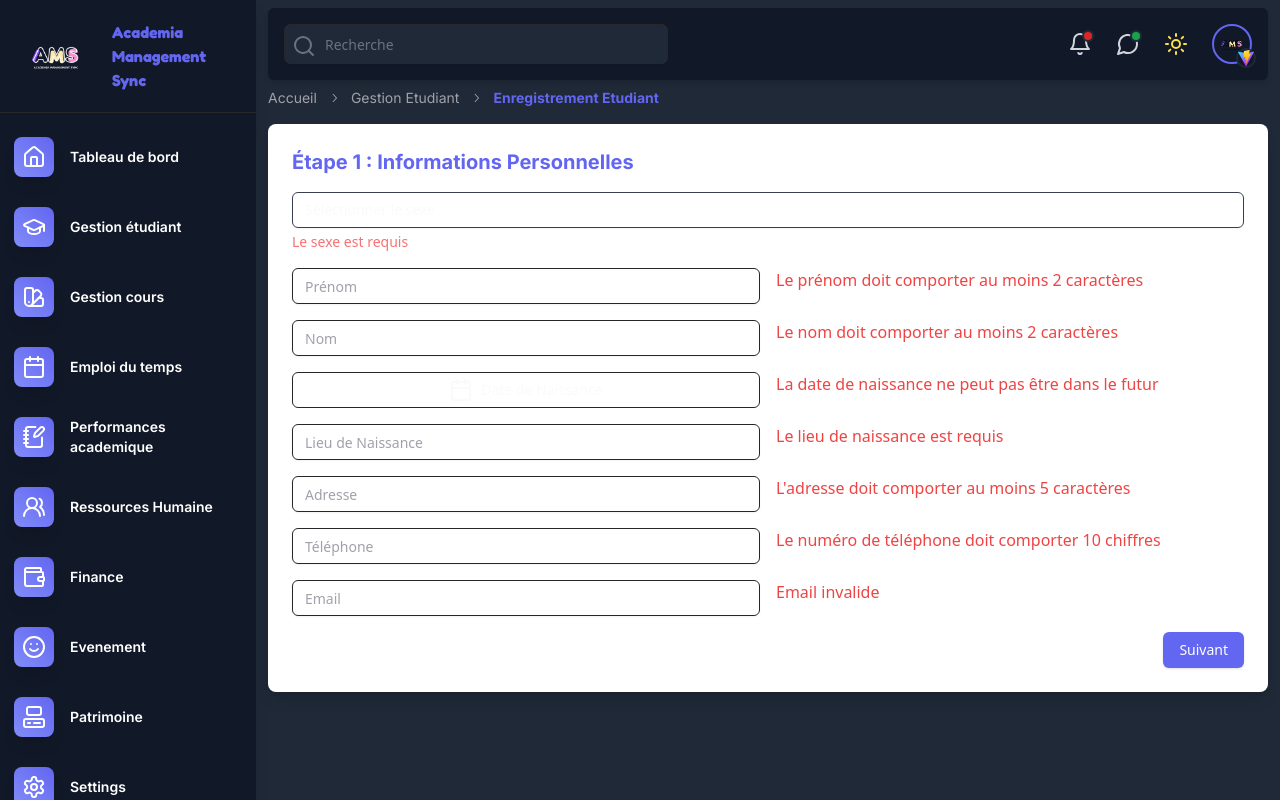
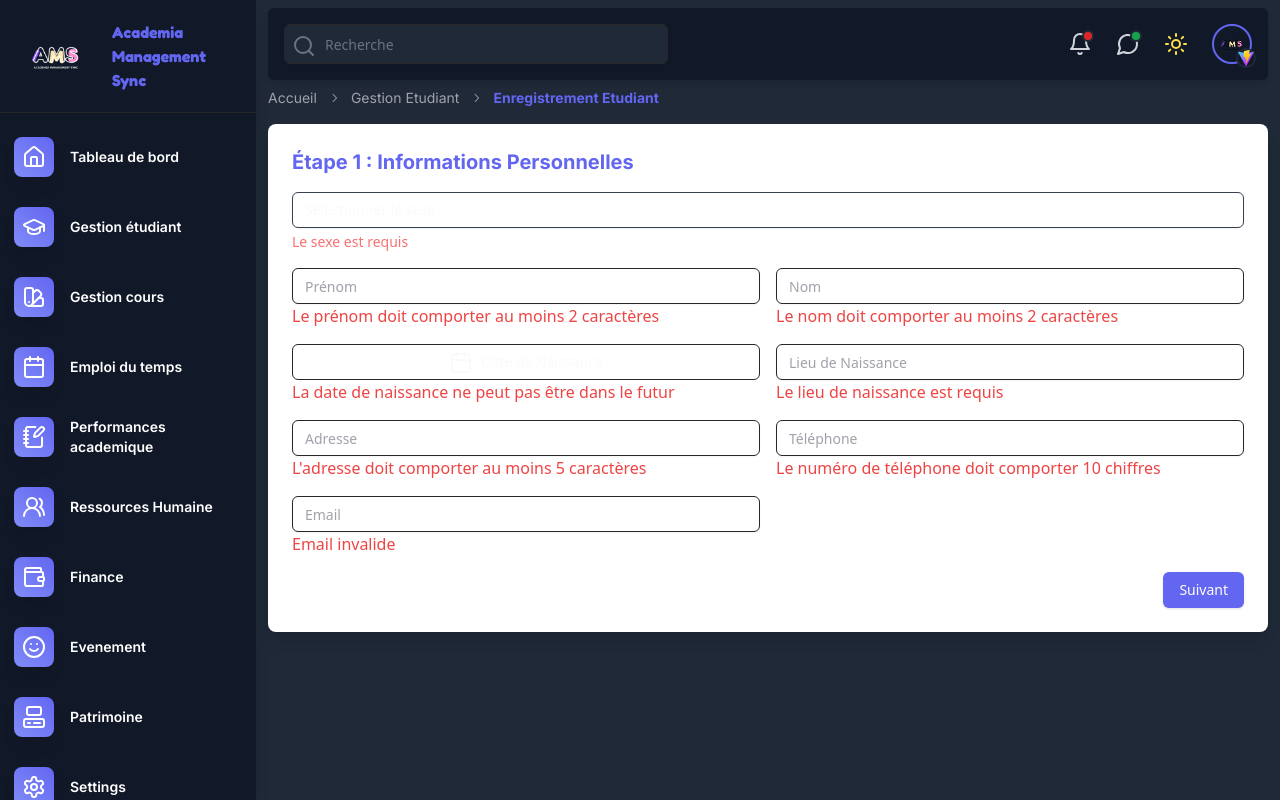
Before and after one commit to AureDulvresse/app.ams.io, a React (Vite) app: page /students/create in a window 1280 px wide. Both pictures are taken after a click on the button "Suivant". Built offline with nearby package versions, Linux system fonts and the light colour scheme.

Commit message:
Update PersonalInfoForm.tsx

```diff
--- a/src/components/forms/PersonalInfoForm.tsx
+++ b/src/components/forms/PersonalInfoForm.tsx
@@ -12,7 +12,6 @@ import {
   DropdownMenuTrigger,
 } from "../ui/dropdown-menu";
 import { personalInfoSchema } from "@/schemas/personalInfoSchema";
-
 
 interface PersonalInfoFormProps {
   formData: {
@@ -87,6 +86,7 @@ const PersonalInfoForm: React.FC<PersonalInfoFormProps> = ({
       </h2>
       <div className="grid grid-cols-1 md:grid-cols-2 gap-4">
         <div className="col-span-1 md:col-span-2">
+          <div>
             <SelectField
               label="Sexe"
               placeholder="Sélectionner le sexe"
@@ -95,6 +95,8 @@ const PersonalInfoForm: React.FC<PersonalInfoFormProps> = ({
               error={errors.gender} // Affichage de l'erreur
             />
           </div>
+        </div>
+        <div>
           <Input
             type="text"
             name="firstName"
@@ -103,7 +105,11 @@ const PersonalInfoForm: React.FC<PersonalInfoFormProps> = ({
             placeholder="Prénom"
             required
           />
-        {errors.firstName && <p className="text-red-500">{errors.firstName}</p>}
+          {errors.firstName && (
+            <p className="text-red-500">{errors.firstName}</p>
+          )}
+        </div>
+        <div>
           <Input
             type="text"
             name="lastName"
@@ -113,7 +119,8 @@ const PersonalInfoForm: React.FC<PersonalInfoFormProps> = ({
             required
           />
           {errors.lastName && <p className="text-red-500">{errors.lastName}</p>}
-
+        </div>
+        <div>
           <DropdownMenu>
             <DropdownMenuTrigger asChild>
               <Button
@@ -146,7 +153,8 @@ const PersonalInfoForm: React.FC<PersonalInfoFormProps> = ({
             </DropdownMenuContent>
           </DropdownMenu>
           {errors.dob && <p className="text-red-500">{errors.dob}</p>}
-
+        </div>
+        <div>
           <Input
             type="text"
             name="pob"
@@ -156,6 +164,8 @@ const PersonalInfoForm: React.FC<PersonalInfoFormProps> = ({
             required
           />
           {errors.pob && <p className="text-red-500">{errors.pob}</p>}
+        </div>
+        <div>
           <Input
             type="text"
             name="address"
@@ -165,6 +175,8 @@ const PersonalInfoForm: React.FC<PersonalInfoFormProps> = ({
             required
           />
           {errors.address && <p className="text-red-500">{errors.address}</p>}
+        </div>
+        <div>
           <Input
             type="tel"
             name="phone"
@@ -174,6 +186,8 @@ const PersonalInfoForm: React.FC<PersonalInfoFormProps> = ({
             required
           />
           {errors.phone && <p className="text-red-500">{errors.phone}</p>}
+        </div>
+        <div>
           <Input
             type="email"
             name="email"
@@ -183,6 +197,7 @@ const PersonalInfoForm: React.FC<PersonalInfoFormProps> = ({
             required
           />
           {errors.email && <p className="text-red-500">{errors.email}</p>}
+        </div>
       </div>
       <div className="mt-4 flex justify-end">
         <Button className="bg-indigo-500 text-white" onClick={handleSubmit}>
```
Lines whose indentation alone changed are shown as unchanged.
